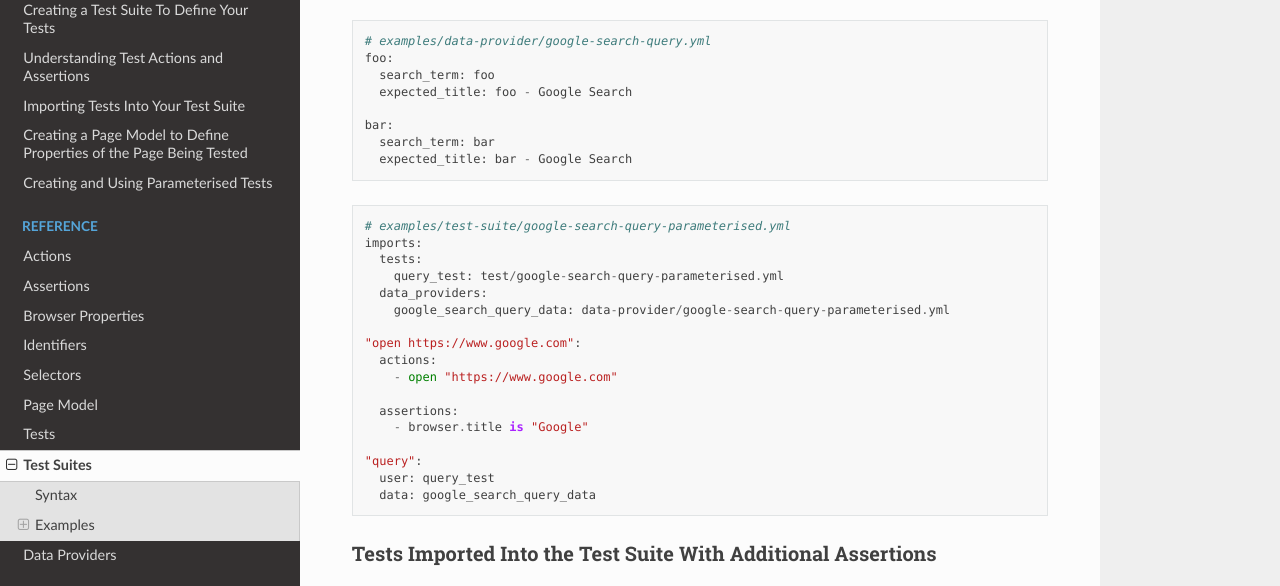
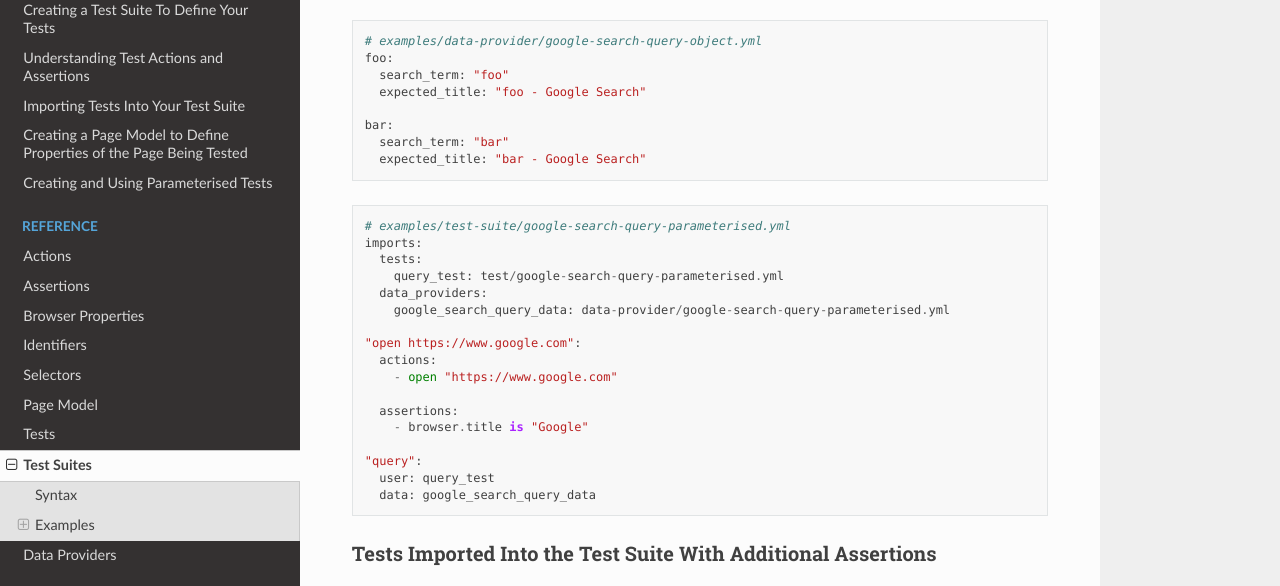
Before and after one commit to webignition/bas-spec, a Sphinx documentation site: the page built from docs/test-suites.rst, in a window 1280 px wide and 900 px high, scrolled down 2871 px, cut to the strip 226-812 px from the top of the window. Built offline with Sphinx 7.4.7 and the Read the Docs theme 2.0.0, drawn with Linux system fonts in a browser that asks for light colours.

Commit message:
Re-write syntax for data providers (#146)

```diff
--- /dev/null
+++ b/docs/includes/examples/data-provider/google-search-query-object.yml
@@ -0,0 +1,8 @@
+# examples/data-provider/google-search-query-object.yml
+foo:
+  search_term: "foo"
+  expected_title: "foo - Google Search"
+
+bar:
+  search_term: "bar"
+  expected_title: "bar - Google Search"
--- a/docs/includes/examples/data-provider/google-search-query.yml
+++ /dev/null
@@ -1,8 +0,0 @@
-# examples/data-provider/google-search-query.yml
-foo:
-  search_term: foo
-  expected_title: foo - Google Search
-
-bar:
-  search_term: bar
-  expected_title: bar - Google Search
--- a/docs/test-suites.rst
+++ b/docs/test-suites.rst
@@ -67,7 +67,7 @@ Parameterised Tests With Data Supplied By An Imported Data Provider
 
 .. literalinclude:: includes/examples/test/google-search-query-parameterised.yml
 
-.. literalinclude:: includes/examples/data-provider/google-search-query.yml
+.. literalinclude:: includes/examples/data-provider/google-search-query-object.yml
 
 .. literalinclude:: includes/examples/test-suite/google-search-query-parameterised.yml
 
```
Also changed, not shown: docs/data-providers.rst (+5 -12 lines), docs/includes/examples/data-provider/google-search-query-array.yml (added, +8 -0 lines), docs/includes/syntax/data-provider.rst (added, +15 -0 lines).
